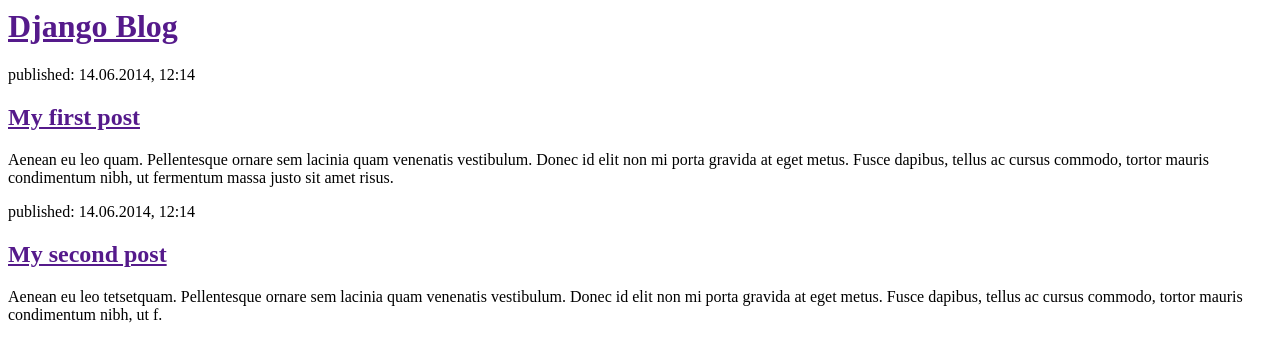
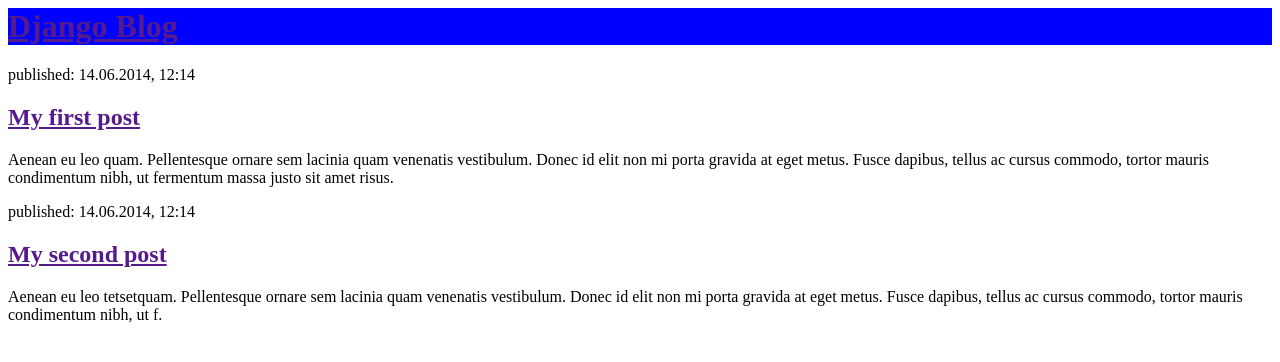
Before and after one commit to kmogun/my-first-blog, a Django app: page / in a window 1280 px wide. Shown: the top 362 px of the page. Run offline with Django 3.2, Linux system fonts and the light colour scheme.

Commit message:
descargo repositorio GITHUB en casa y probando

```diff
--- a/blog/templates/blog/post_list.html
+++ b/blog/templates/blog/post_list.html
@@ -3,7 +3,7 @@
             <title>Django Girls blog</title>
         </head>
         <body>
-            <div style="color: blue;">
+            <div style="background-color: blue">
                 <h1><a href="">Django Blog</a></h1>
             </div>
 
```
